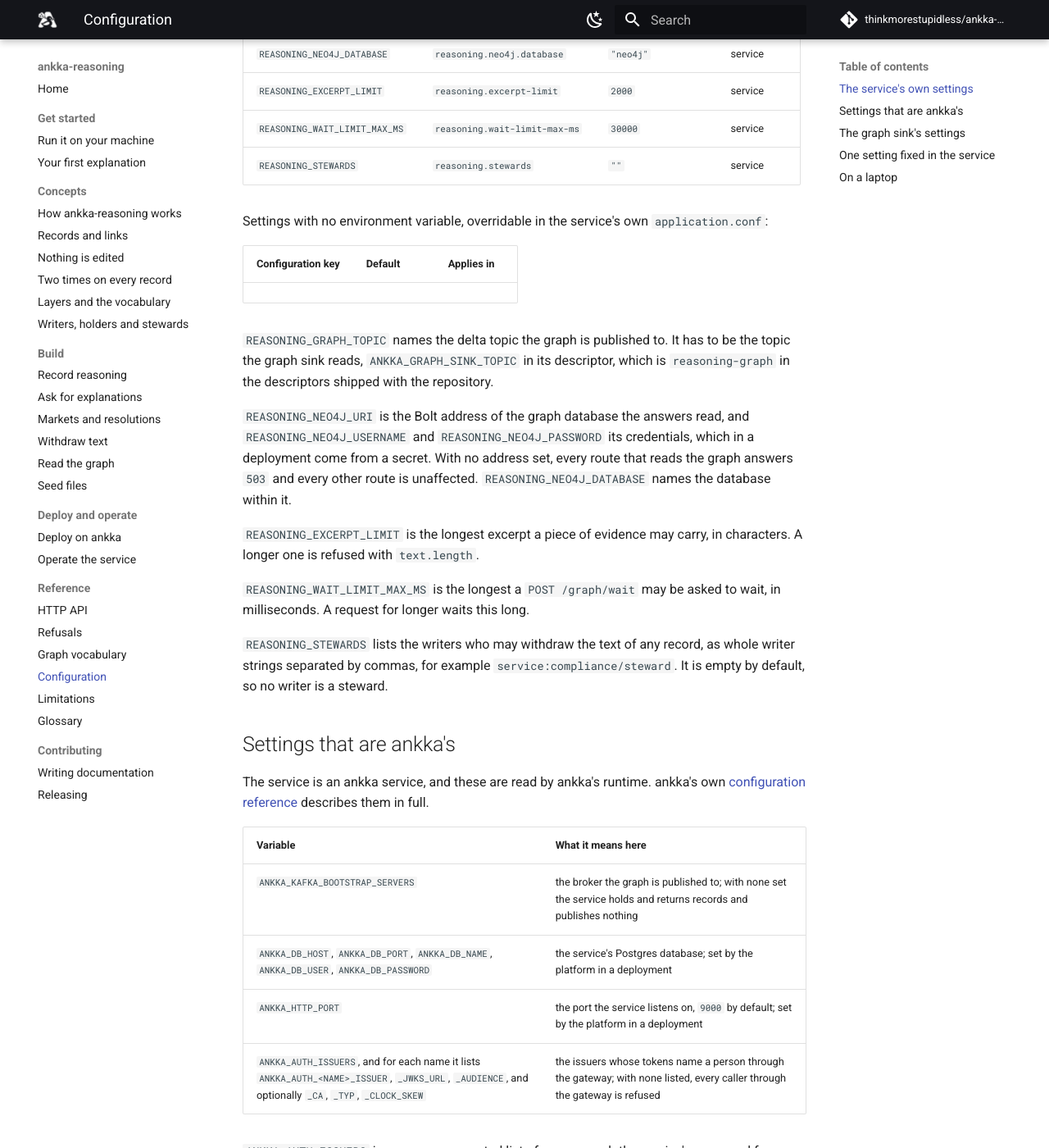
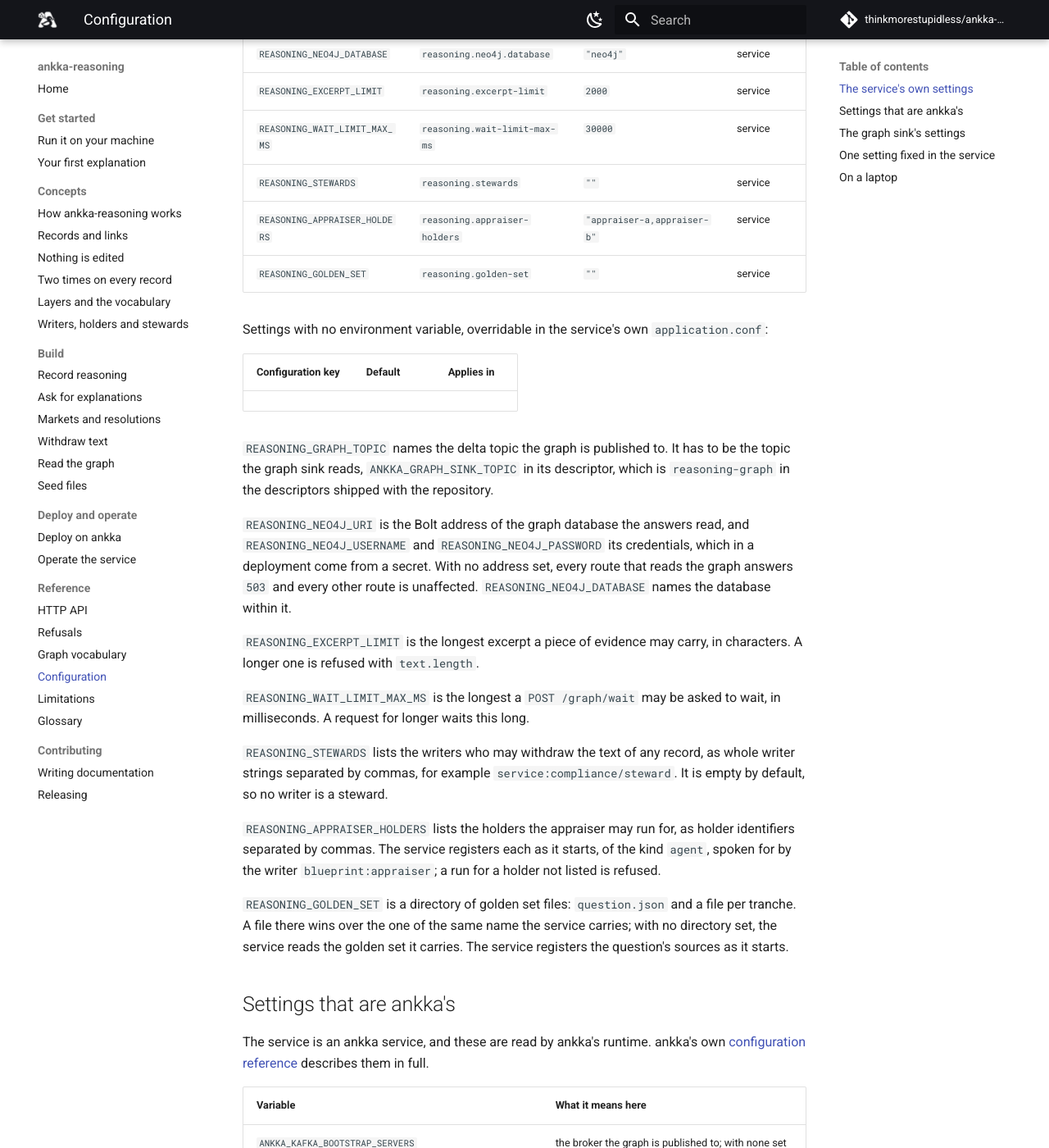
Before and after one commit to thinkmorestupidless/ankka-reasoning, an MkDocs documentation site: the page built from docs/reference/configuration.md, in a window 1280 px wide and 1400 px high, scrolled down 532 px. Shown: the whole window at 82% size. Built offline with MkDocs 1.6.1 and Material for MkDocs 9.7.7, drawn with Linux system fonts in a browser that asks for light colours; comment, search, counter and statistics services are not loaded.

Commit message:
CI green again: the configuration page, a scenario's own passage, the seed's sources
The docs build wanted the two new settings described and the generated table refreshed.
The scripted reader now quotes a passage chosen from the scenario's number over thousands
of scenarios, not its remainder mod 40, since the test JVM's counter is shared with the
suites running beside it and two scenarios met each other's evidence in CI. The seed
suite expects the launch example's two sources, which the service registers at start as
the golden set's, to be answered as repeats.

Tasks: T038 (F-l, F-m)

Co-Authored-By: Claude Fable 5.1 <noreply@anthropic.com>

```diff
--- a/docs/reference/configuration.md
+++ b/docs/reference/configuration.md
@@ -23,6 +23,8 @@ each with an environment variable that overrides it. Changing a setting is a res
 | `REASONING_EXCERPT_LIMIT` | `reasoning.excerpt-limit` | `2000` | service |
 | `REASONING_WAIT_LIMIT_MAX_MS` | `reasoning.wait-limit-max-ms` | `30000` | service |
 | `REASONING_STEWARDS` | `reasoning.stewards` | `""` | service |
+| `REASONING_APPRAISER_HOLDERS` | `reasoning.appraiser-holders` | `"appraiser-a,appraiser-b"` | service |
+| `REASONING_GOLDEN_SET` | `reasoning.golden-set` | `""` | service |
 
 Settings with no environment variable, overridable in the service's own `application.conf`:
 
@@ -48,6 +50,14 @@ milliseconds. A request for longer waits this long.
 `REASONING_STEWARDS` lists the writers who may withdraw the text of any record, as whole writer
 strings separated by commas, for example `service:compliance/steward`. It is empty by default, so no
 writer is a steward.
+
+`REASONING_APPRAISER_HOLDERS` lists the holders the appraiser may run for, as holder identifiers
+separated by commas. The service registers each as it starts, of the kind `agent`, spoken for by the
+writer `blueprint:appraiser`; a run for a holder not listed is refused.
+
+`REASONING_GOLDEN_SET` is a directory of golden set files: `question.json` and a file per tranche. A
+file there wins over the one of the same name the service carries; with no directory set, the
+service reads the golden set it carries. The service registers the question's sources as it starts.
 
 ## Settings that are ankka's
 
```
Also changed, not shown: marketplace/plugins/ankka-reasoning/skills/ankka-reasoning/references/reference/configuration.md (+10 -0 lines), specs/002-process-layer/research.md (+10 -2 lines), specs/002-process-layer/tasks.md (+1 -1 lines), 3 other files.
